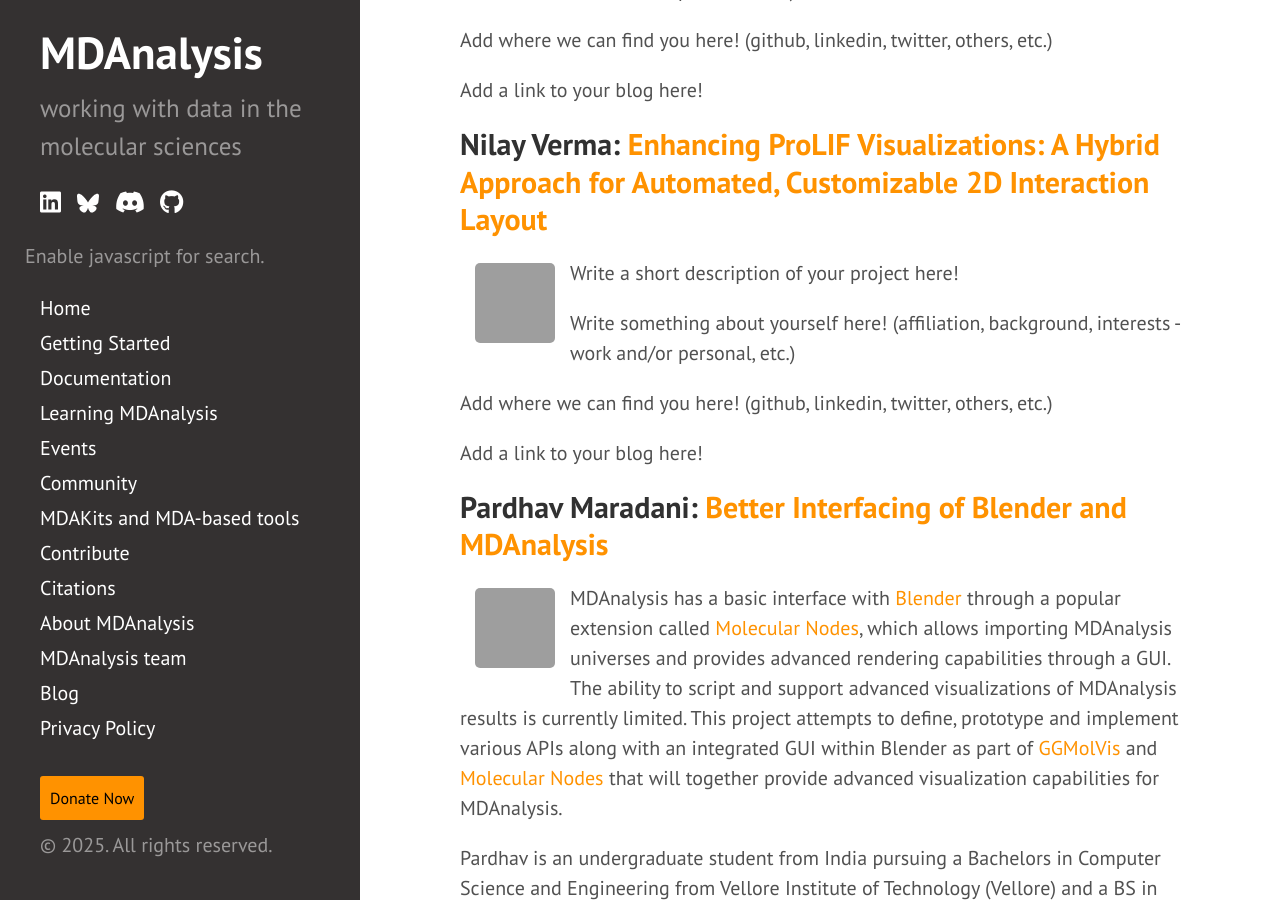
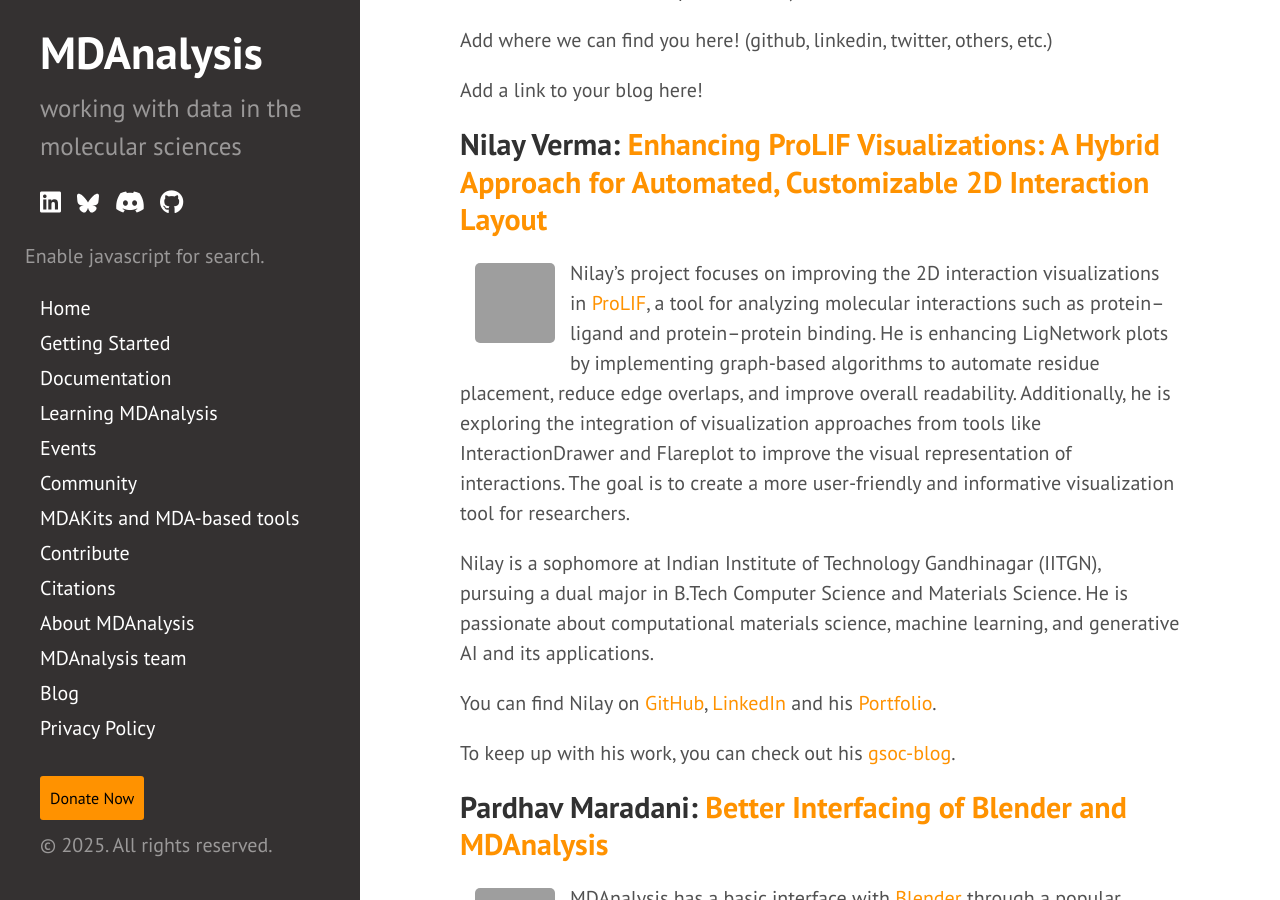
Before and after one commit to MDAnalysis/MDAnalysis.github.io, a Jekyll site: the page built from _posts/2025-06-01-gsoc-students.md, in a window 1280 px wide and 900 px high, scrolled down 580 px. Built offline with Jekyll 4.4.1, drawn with Linux system fonts in a browser that asks for light colours; comment, search, counter and statistics services are not loaded; grey boxes are pictures that could not be loaded.

Commit message:
GSoC Intro - Nilay (#37)
* GSoC Intro - Nilay

* Update _posts/2025-06-01-gsoc-students.md

Co-authored-by: Jenna M Swarthout Goddard <38287809+jennaswa@users.noreply.github.com>

* Update 2025-06-01-gsoc-students.md for Nilay

---------

Co-authored-by: Jenna M Swarthout Goddard <38287809+jennaswa@users.noreply.github.com>

```diff
--- a/_posts/2025-06-01-gsoc-students.md
+++ b/_posts/2025-06-01-gsoc-students.md
@@ -25,17 +25,17 @@ Add a link to your blog here!
 ## Nilay Verma: [Enhancing ProLIF Visualizations: A Hybrid Approach for Automated, Customizable 2D Interaction Layout](https://summerofcode.withgoogle.com/programs/2025/projects/XWsglxQM)
 
 <img
-src="Picture Here"
+src="https://github.com/nilay-v3rma.png"
 title="Nilay Verma" alt="Nilay Verma"
 style="float: left; width: 110px; height: 110px; border-radius: 20px; border: 15px solid white" />
 
-Write a short description of your project here!
+Nilay's project focuses on improving the 2D interaction visualizations in [ProLIF](https://github.com/chemosim-lab/ProLIF), a tool for analyzing molecular interactions such as protein–ligand and protein–protein binding. He is enhancing LigNetwork plots by implementing graph-based algorithms to automate residue placement, reduce edge overlaps, and improve overall readability. Additionally, he is exploring the integration of visualization approaches from tools like InteractionDrawer and Flareplot to improve the visual representation of interactions. The goal is to create a more user-friendly and informative visualization tool for researchers.
 
-Write something about yourself here! (affiliation, background, interests - work and/or personal, etc.)
+Nilay is a sophomore at Indian Institute of Technology Gandhinagar (IITGN), pursuing a dual major in B.Tech Computer Science and Materials Science. He is passionate about computational materials science, machine learning, and generative AI and its applications.
 
-Add where we can find you here! (github, linkedin, twitter, others, etc.)
+You can find Nilay on [GitHub](https://github.com/nilay-v3rma), [LinkedIn](https://www.linkedin.com/in/nilay-verma-1110a928a/) and his [Portfolio](https://nilay-v3rma.github.io/).
 
-Add a link to your blog here!
+To keep up with his work, you can check out his [gsoc-blog](https://nilay-v3rma.github.io/gsoc-blog/).
 
 ## Pardhav Maradani: [Better Interfacing of Blender and MDAnalysis](https://summerofcode.withgoogle.com/programs/2025/projects/9BR8jbvV)
 
```
